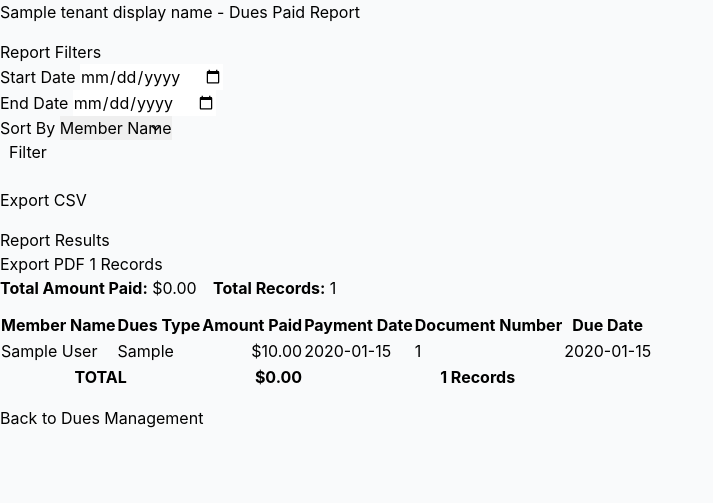
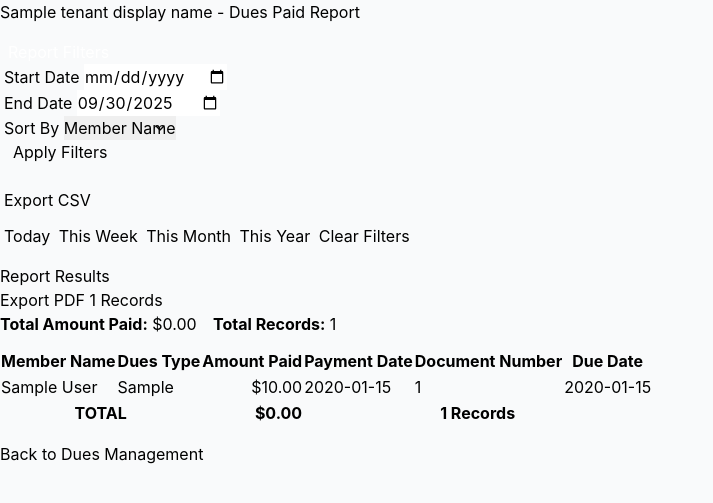
Before and after one commit to sabadmin/Membership, a Flask app: template app/templates/dues_paid_report.html in a window 1280 px wide. Shown: the top 503 px of the page, without its empty margins (0-713 px from the left). Run offline with Flask 3, Linux system fonts and the light colour scheme; the template is opened without the code that fills it: most values are stand-ins (such as "Sample title", 1, 10 or a date in 2020); some libraries are stand-ins or nearby versions.

Commit message:
Dues paid report html

```diff
--- a/app/templates/dues_paid_report.html
+++ b/app/templates/dues_paid_report.html
@@ -10,27 +10,35 @@
         </div>
     </div>
 
-    <!-- Filter Form -->
+    <!-- Filter Form - Always Visible -->
     <div class="row mb-4">
         <div class="col-12">
-            <div class="card">
-                <div class="card-header">
-                    <h5 class="card-title mb-0">Report Filters</h5>
+            <div class="card border-primary">
+                <div class="card-header bg-primary text-white">
+                    <h5 class="card-title mb-0">
+                        <i class="fas fa-filter me-2"></i>Report Filters
+                    </h5>
                 </div>
                 <div class="card-body">
-                    <form method="GET" class="row g-3">
+                    <form method="GET" class="row g-3" id="filterForm">
                         <div class="col-md-3">
-                            <label for="start_date" class="form-label">Start Date</label>
+                            <label for="start_date" class="form-label">
+                                <i class="fas fa-calendar-alt me-1"></i>Start Date
+                            </label>
                             <input type="date" class="form-control" id="start_date" name="start_date"
-                                   value="{{ start_date or '' }}">
+                                   value="{{ start_date or '' }}" placeholder="Select start date">
                         </div>
                         <div class="col-md-3">
-                            <label for="end_date" class="form-label">End Date</label>
+                            <label for="end_date" class="form-label">
+                                <i class="fas fa-calendar-alt me-1"></i>End Date
+                            </label>
                             <input type="date" class="form-control" id="end_date" name="end_date"
-                                   value="{{ end_date or '' }}">
+                                   value="{{ end_date or '' }}" placeholder="Select end date">
                         </div>
                         <div class="col-md-2">
-                            <label for="sort_by" class="form-label">Sort By</label>
+                            <label for="sort_by" class="form-label">
+                                <i class="fas fa-sort me-1"></i>Sort By
+                            </label>
                             <select class="form-select" id="sort_by" name="sort_by">
                                 <option value="member" {% if sort_by == 'member' %}selected{% endif %}>Member Name</option>
                                 <option value="amount" {% if sort_by == 'amount' %}selected{% endif %}>Amount Paid</option>
@@ -39,16 +47,42 @@
                         </div>
                         <div class="col-md-2">
                             <label class="form-label">&nbsp;</label>
-                            <button type="submit" class="btn btn-primary d-block">Filter</button>
+                            <button type="submit" class="btn btn-primary d-block w-100">
+                                <i class="fas fa-search me-1"></i>Apply Filters
+                            </button>
                         </div>
                         <div class="col-md-2">
                             <label class="form-label">&nbsp;</label>
                             <div class="d-grid">
-                                <a href="{{ url_for('dues.dues_paid_report', tenant_id=tenant_id, format='csv', start_date=start_date, end_date=end_date, sort_by=sort_by) }}"
-                                   class="btn btn-success">Export CSV</a>
+                                <button type="button" class="btn btn-success" onclick="exportReport('csv')">
+                                    <i class="fas fa-file-csv me-1"></i>Export CSV
+                                </button>
                             </div>
                         </div>
                     </form>
+
+                    <!-- Quick Filter Buttons -->
+                    <div class="row mt-3">
+                        <div class="col-12">
+                            <div class="btn-group" role="group">
+                                <button type="button" class="btn btn-outline-secondary btn-sm" onclick="setQuickFilter('today')">
+                                    <i class="fas fa-calendar-day me-1"></i>Today
+                                </button>
+                                <button type="button" class="btn btn-outline-secondary btn-sm" onclick="setQuickFilter('week')">
+                                    <i class="fas fa-calendar-week me-1"></i>This Week
+                                </button>
+                                <button type="button" class="btn btn-outline-secondary btn-sm" onclick="setQuickFilter('month')">
+                                    <i class="fas fa-calendar-alt me-1"></i>This Month
+                                </button>
+                                <button type="button" class="btn btn-outline-secondary btn-sm" onclick="setQuickFilter('year')">
+                                    <i class="fas fa-calendar me-1"></i>This Year
+                                </button>
+                                <button type="button" class="btn btn-outline-danger btn-sm" onclick="clearFilters()">
+                                    <i class="fas fa-times me-1"></i>Clear Filters
+                                </button>
+                            </div>
+                        </div>
+                    </div>
                 </div>
             </div>
         </div>
@@ -134,7 +168,80 @@
 </div>
 
 <script>
-// Form submission is handled by the Filter button
-// Users can now set multiple filters before clicking Filter
+document.addEventListener('DOMContentLoaded', function() {
+    // Set today's date as default if no dates are set
+    if (!document.getElementById('start_date').value && !document.getElementById('end_date').value) {
+        const today = new Date().toISOString().split('T')[0];
+        document.getElementById('end_date').value = today;
+    }
+});
+
+// Quick filter functions
+function setQuickFilter(period) {
+    const today = new Date();
+    const startDate = document.getElementById('start_date');
+    const endDate = document.getElementById('end_date');
+
+    switch(period) {
+        case 'today':
+            startDate.value = today.toISOString().split('T')[0];
+            endDate.value = today.toISOString().split('T')[0];
+            break;
+        case 'week':
+            const weekStart = new Date(today);
+            weekStart.setDate(today.getDate() - today.getDay());
+            const weekEnd = new Date(weekStart);
+            weekEnd.setDate(weekStart.getDate() + 6);
+            startDate.value = weekStart.toISOString().split('T')[0];
+            endDate.value = weekEnd.toISOString().split('T')[0];
+            break;
+        case 'month':
+            const monthStart = new Date(today.getFullYear(), today.getMonth(), 1);
+            const monthEnd = new Date(today.getFullYear(), today.getMonth() + 1, 0);
+            startDate.value = monthStart.toISOString().split('T')[0];
+            endDate.value = monthEnd.toISOString().split('T')[0];
+            break;
+        case 'year':
+            const yearStart = new Date(today.getFullYear(), 0, 1);
+            const yearEnd = new Date(today.getFullYear(), 11, 31);
+            startDate.value = yearStart.toISOString().split('T')[0];
+            endDate.value = yearEnd.toISOString().split('T')[0];
+            break;
+    }
+
+    // Auto-submit the form after setting quick filter
+    document.getElementById('filterForm').submit();
+}
+
+function clearFilters() {
+    document.getElementById('start_date').value = '';
+    document.getElementById('end_date').value = '';
+    document.getElementById('sort_by').value = 'member';
+    document.getElementById('filterForm').submit();
+}
+
+function exportReport(format) {
+    const startDate = document.getElementById('start_date').value;
+    const endDate = document.getElementById('end_date').value;
+    const sortBy = document.getElementById('sort_by').value;
+
+    let url = `{{ url_for('dues.dues_paid_report', tenant_id=tenant_id, format='${format}') }}`;
+    const params = new URLSearchParams();
+
+    if (startDate) params.append('start_date', startDate);
+    if (endDate) params.append('end_date', endDate);
+    if (sortBy) params.append('sort_by', sortBy);
+
+    if (params.toString()) {
+        url += '?' + params.toString();
+    }
+
+    window.location.href = url;
+}
+
+// Auto-submit form when sort order changes
+document.getElementById('sort_by').addEventListener('change', function() {
+    document.getElementById('filterForm').submit();
+});
 </script>
 {% endblock %}
```
